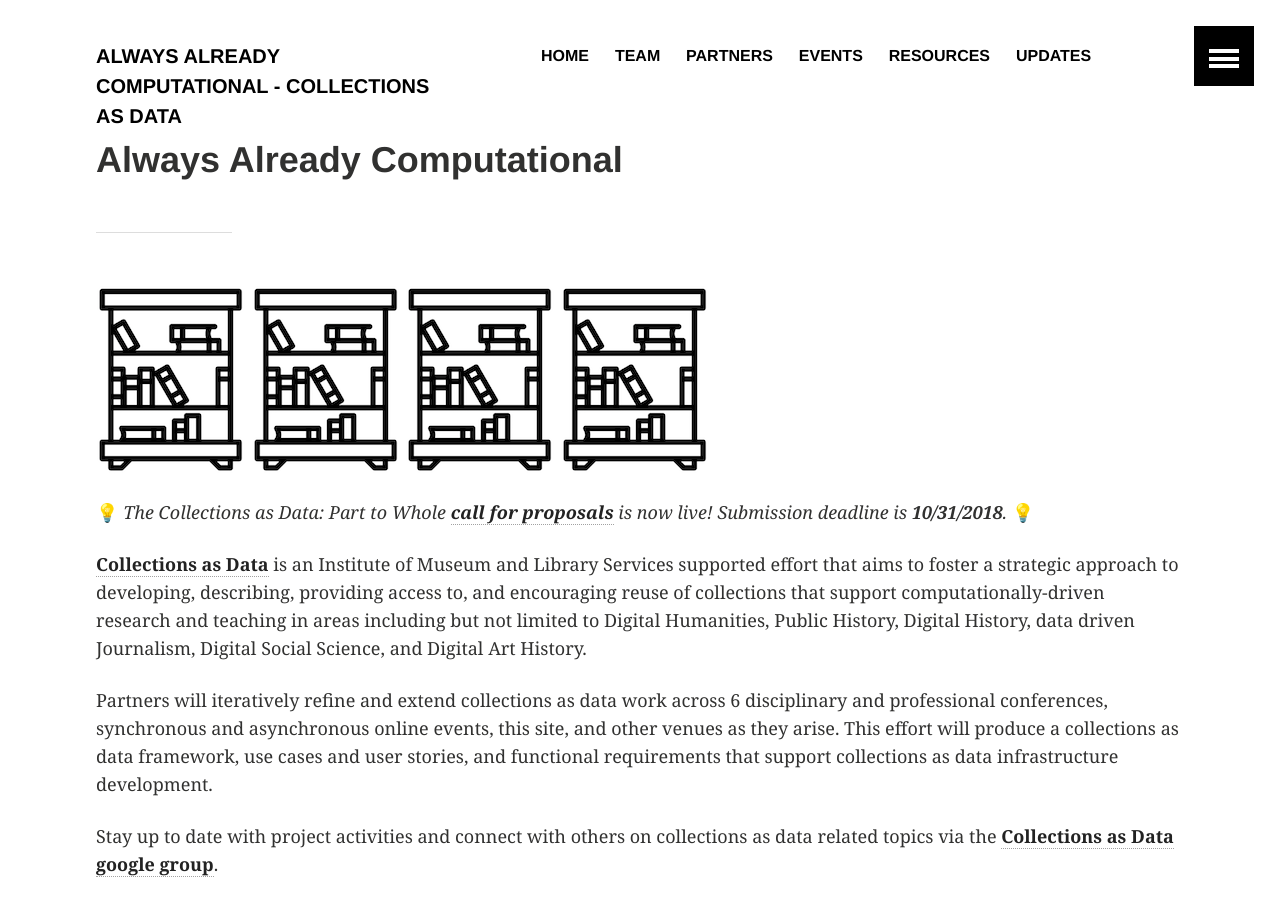
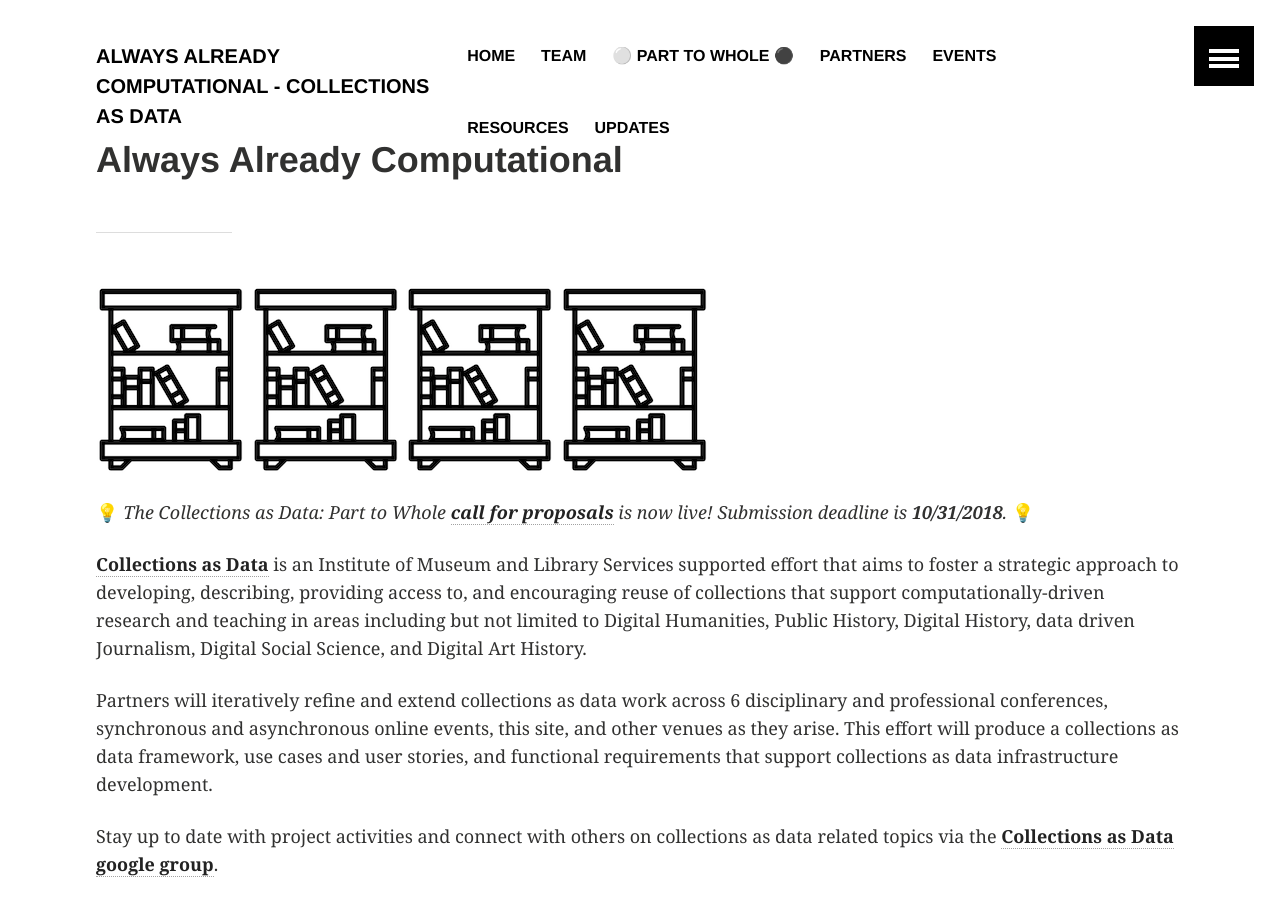
Before and after one commit to collectionsasdata/collectionsasdata.github.io, a Jekyll site: the page built from index.md, in a window 1280 px wide and 900 px high. Built offline with Jekyll 4.4.1, drawn with Linux system fonts in a browser that asks for light colours.

Commit message:
Update navigation.yml

```diff
--- a/_data/navigation.yml
+++ b/_data/navigation.yml
@@ -7,6 +7,11 @@
 
 - title: Team
   url: /team/
+  excerpt:
+  image:
+
+- title: ⚪ Part to Whole ⚫
+  url: /part2whole/
   excerpt:
   image:
 
```
